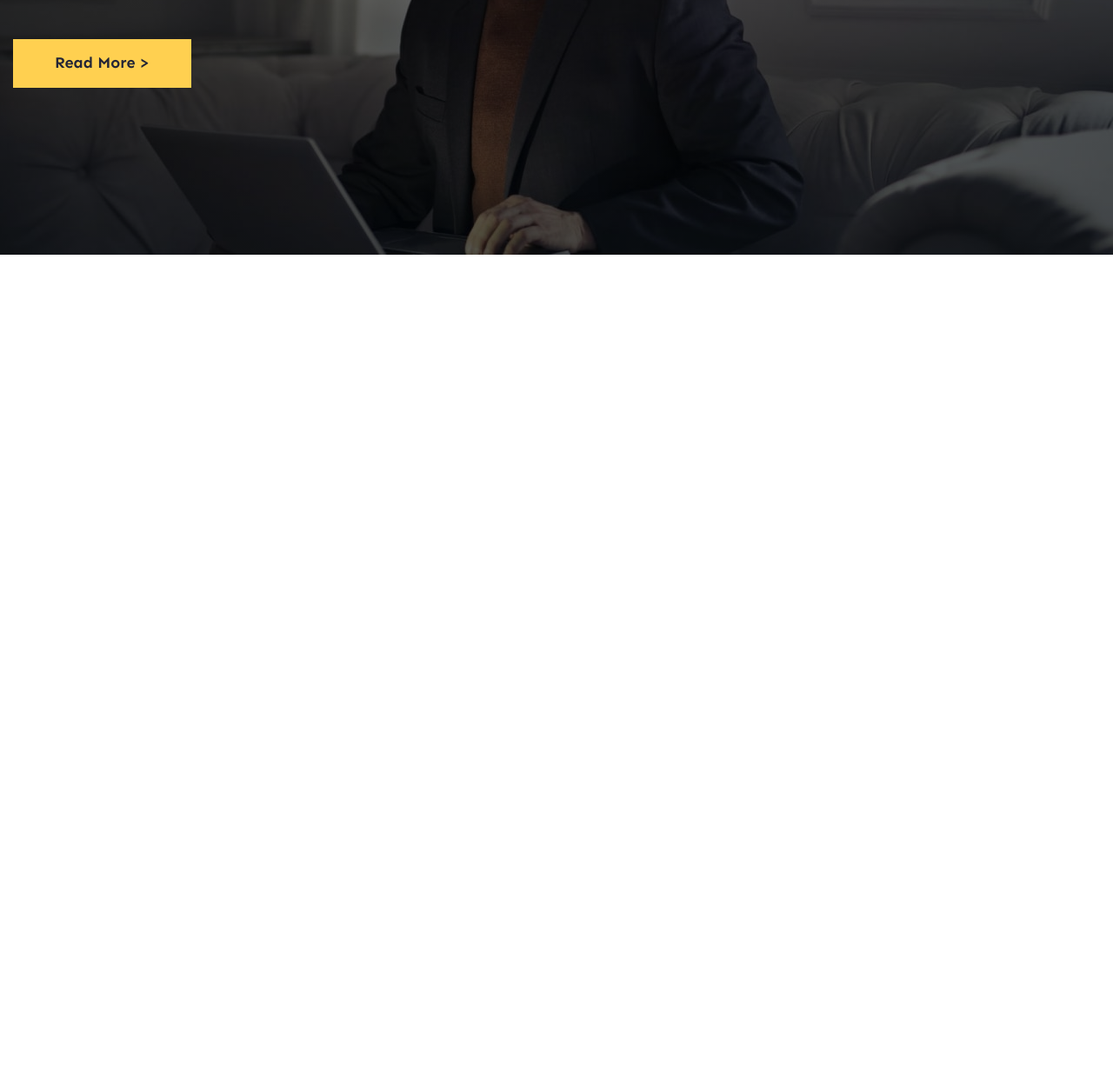
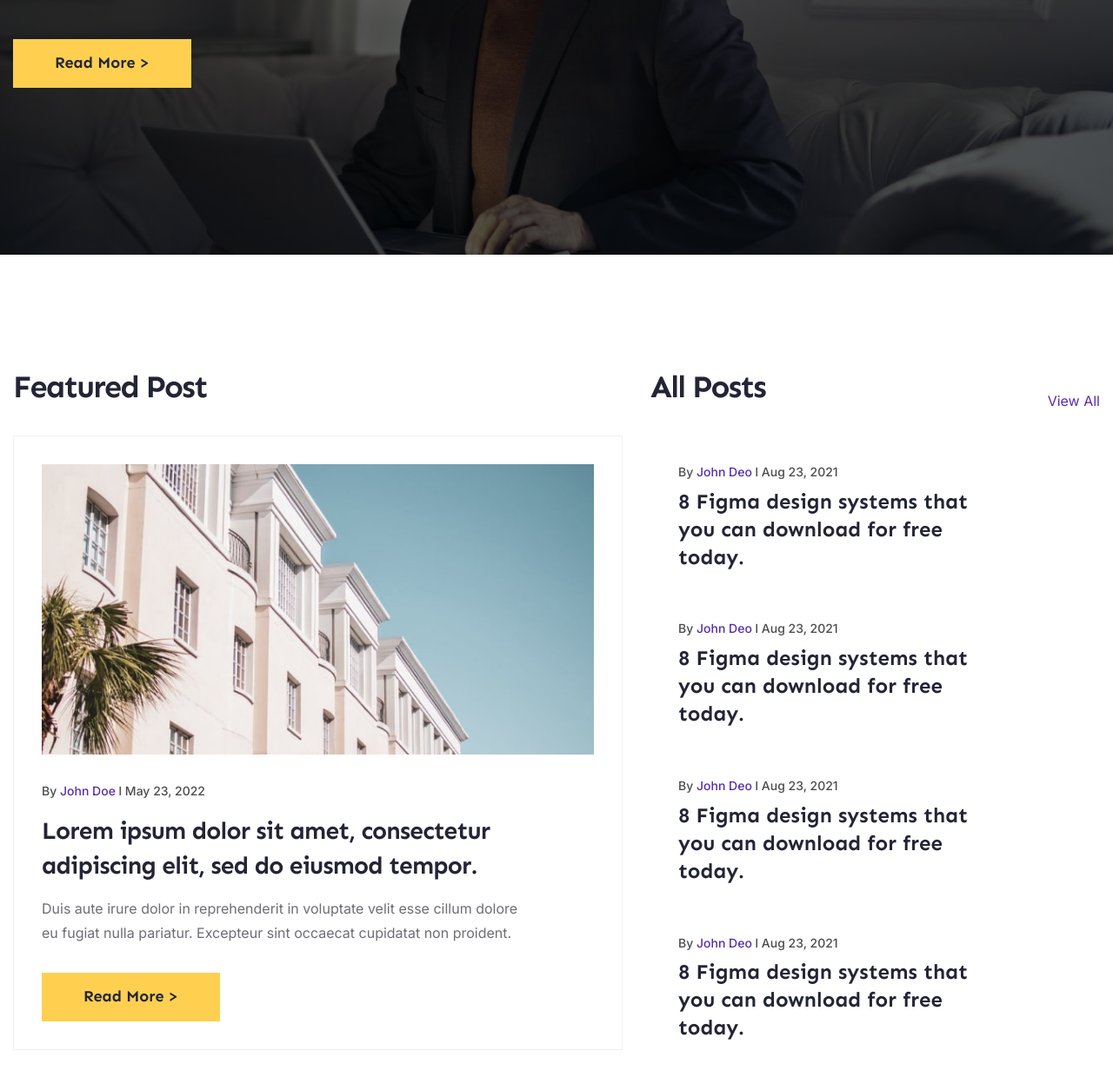
Before and after one commit to TaniaUdod/Finsweet_project, a plain HTML site: page index.html in a window 1280 px wide. Shown: the part 507-1754 px from the top of the page at 87% size. Before the commit the page ends 800 px from the top, so only its background shows below. Drawn offline with nearby package versions, Linux system fonts and the light colour scheme.

Commit message:
Add posts

```diff
--- a/css/styles.css
+++ b/css/styles.css
@@ -43,7 +43,7 @@ img {
 
 .container {
     width: 100%;
-    max-width: 1280px;
+    max-width: 1310px;
     padding: 0 15px;
     margin: 0 auto;
 }
@@ -104,10 +104,10 @@ img {
 .hero {
     background-color: var(--primary-title-color);
     background-image: radial-gradient(
-    80.99% 71.93% at 74.58% 0.00%,
-    rgba(0, 0, 0, 0.00) 0%,
-    rgba(0, 0, 0, 0.60) 100%),
-    url(../images/hero.jpg);
+        80.99% 71.93% at 74.58% 0.00%,
+        rgba(0, 0, 0, 0.00) 0%,
+        rgba(0, 0, 0, 0.60) 100%),
+        url(../images/hero.jpg);
     background-repeat: no-repeat;
     background-position: center;
     background-size: cover;
@@ -144,7 +144,7 @@ img {
 .hero-title {
     color: var(--primary-background-color);
     font-size: 56px;
-    font-family: Sen;
+    font-family: Sen, sans-serif;
     font-weight: 700;
     line-height: 1.14;
     letter-spacing: -0.03em;
@@ -160,7 +160,6 @@ img {
 
 .hero-text {
     color: var(--primary-background-color);
-    font-weight: 400;
     line-height: 1.75;
     max-width: 599px;
 }
@@ -172,7 +171,7 @@ img {
 .hero-button {
     color: var(--primary-title-color);
     font-size: 18px;
-    font-family: Sen;
+    font-family: Sen, sans-serif;
     font-weight: 700;
     line-height: 1.33;
     cursor: pointer;
@@ -188,3 +187,139 @@ img {
 .hero-button:focus {
     background-color: var(--primary-hover-color);
 }
+
+/* ----------posts---------- */
+
+.posts {
+    padding: 128px 0;
+}
+
+.posts-container {
+    display: flex;
+    gap: 32px;
+}
+
+.posts-feature {
+    max-width: 733px;
+}
+
+.posts-feature-title {
+    color: var(--primary-title-color);
+    font-size: 36px;
+    font-family: Sen, sans-serif;
+    font-weight: 700;
+    line-height: 1.33;
+    letter-spacing: -0.05em;
+    margin-bottom: 32px;
+}
+
+.posts-feature-wrap {
+    padding: 32px;
+    border: 1px solid rgba(109, 110, 118, 0.1);
+}
+
+.posts-feature-author {
+    color: #4C4C4C;
+    font-size: 14px;
+    font-weight: 500;
+    line-height: 1.42;
+    margin-top: 32px;
+    margin-bottom: 16px;
+}
+
+.posts-feature-author-span {
+    color: var(--primary-acent-color);
+}
+
+.posts-feature-subtitle {
+    color: var(--primary-title-color);
+    font-size: 28px;
+    font-family: Sen, sans-serif;
+    font-weight: 700;
+    line-height: 1.42;
+    letter-spacing: -0.03em;
+    margin-bottom: 16px;
+}
+
+.posts-feature-text {
+    color: var(--primary-color);
+    line-height: 1.75;
+    max-width: 551px;
+    margin-bottom: 32px;
+}
+
+.posts-feature-button {
+    color: var(--primary-title-color);
+    font-size: 18px;
+    font-family: Sen, sans-serif;
+    font-weight: 700;
+    line-height: 1.33;
+    cursor: pointer;
+    border: transparent;
+    background-color: var(--primary-link-color);
+    padding: 16px 48px;
+    display: block;
+    transition: background-color 250ms cubic-bezier(0.39, 0.575, 0.565, 1);
+}
+
+.posts-feature-button:hover,
+.posts-feature-button:focus {
+    background-color: var(--primary-hover-color);
+}
+
+.posts-all {
+    max-width: 517px;
+}
+
+.posts-all-wrap {
+    display: flex;
+    justify-content: space-between;
+    align-items: center;
+}
+
+.posts-all-title {
+    color: var(--primary-title-color);
+    font-size: 36px;
+    font-family: Sen, sans-serif;
+    font-weight: 700;
+    line-height: 1.33;
+    letter-spacing: -0.05em;
+    margin-bottom: 32px;
+}
+
+.posts-all-link {
+    color: var(--primary-acent-color);
+    line-height: 1.75;
+}
+
+.posts-all-list {}
+
+.posts-all-item {
+    padding: 32px 116px 25px 32px;
+    transition: background-color 250ms cubic-bezier(0.39, 0.575, 0.565, 1);
+}
+
+.posts-all-item:hover,
+.posts-all-item:focus {
+    background-color: #FBF6EA;
+}
+
+.posts-all-author {
+    color: #4C4C4C;
+    font-size: 14px;
+    font-weight: 500;
+    line-height: 1.42;
+    margin-bottom: 8px;
+}
+
+.posts-all-author-span {
+    color: var(--primary-acent-color);
+}
+
+.posts-all-subtitle {
+   color: var(--primary-title-color);
+   font-size: 24px;
+   font-family: Sen, sans-serif;
+   font-weight: 700;
+   line-height: 1.33;
+}
--- a/index.html
+++ b/index.html
@@ -71,6 +71,82 @@
           <button class="hero-button" type="button">Read More ></button>
         </div>
       </section>
+
+      <section class="posts">
+        <div class="container posts-container">
+          <div class="posts-feature">
+            <h2 class="posts-feature-title">Featured Post</h2>
+            <div class="posts-feature-wrap">
+              <img
+                src="./images/building.jpg"
+                alt="white building"
+                width="669"
+                height="352"
+              />
+              <p class="posts-feature-author">
+                By <span class="posts-feature-author-span">John Doe</span> l May
+                23, 2022
+              </p>
+              <h3 class="posts-feature-subtitle">
+                Lorem ipsum dolor sit amet, consectetur adipiscing elit, sed do
+                eiusmod tempor.
+              </h3>
+              <p class="posts-feature-text">
+                Duis aute irure dolor in reprehenderit in voluptate velit esse
+                cillum dolore eu fugiat nulla pariatur. Excepteur sint occaecat
+                cupidatat non proident.
+              </p>
+              <button class="posts-feature-button" type="button">
+                Read More >
+              </button>
+            </div>
+          </div>
+          <div class="posts-all">
+            <div class="posts-all-wrap">
+              <h2 class="posts-all-title">All Posts</h2>
+              <a class="posts-all-link link" href="">View All</a>
+            </div>
+            <ul class="posts-all-list list">
+              <li class="posts-all-item">
+                <p class="posts-all-author">
+                  By <span class="posts-all-author-span">John Deo</span> l Aug
+                  23, 2021
+                </p>
+                <h3 class="posts-all-subtitle">
+                  8 Figma design systems that you can download for free today.
+                </h3>
+              </li>
+              <li class="posts-all-item">
+                <p class="posts-all-author">
+                  By <span class="posts-all-author-span">John Deo</span> l Aug
+                  23, 2021
+                </p>
+                <h3 class="posts-all-subtitle">
+                  8 Figma design systems that you can download for free today.
+                </h3>
+              </li>
+              <li class="posts-all-item">
+                <p class="posts-all-author">
+                  By <span class="posts-all-author-span">John Deo</span> l Aug
+                  23, 2021
+                </p>
+                <h3 class="posts-all-subtitle">
+                  8 Figma design systems that you can download for free today.
+                </h3>
+              </li>
+              <li class="posts-all-item">
+                <p class="posts-all-author">
+                  By <span class="posts-all-author-span">John Deo</span> l Aug
+                  23, 2021
+                </p>
+                <h3 class="posts-all-subtitle">
+                  8 Figma design systems that you can download for free today.
+                </h3>
+              </li>
+            </ul>
+          </div>
+        </div>
+      </section>
     </main>
     <footer></footer>
   </body>
```
